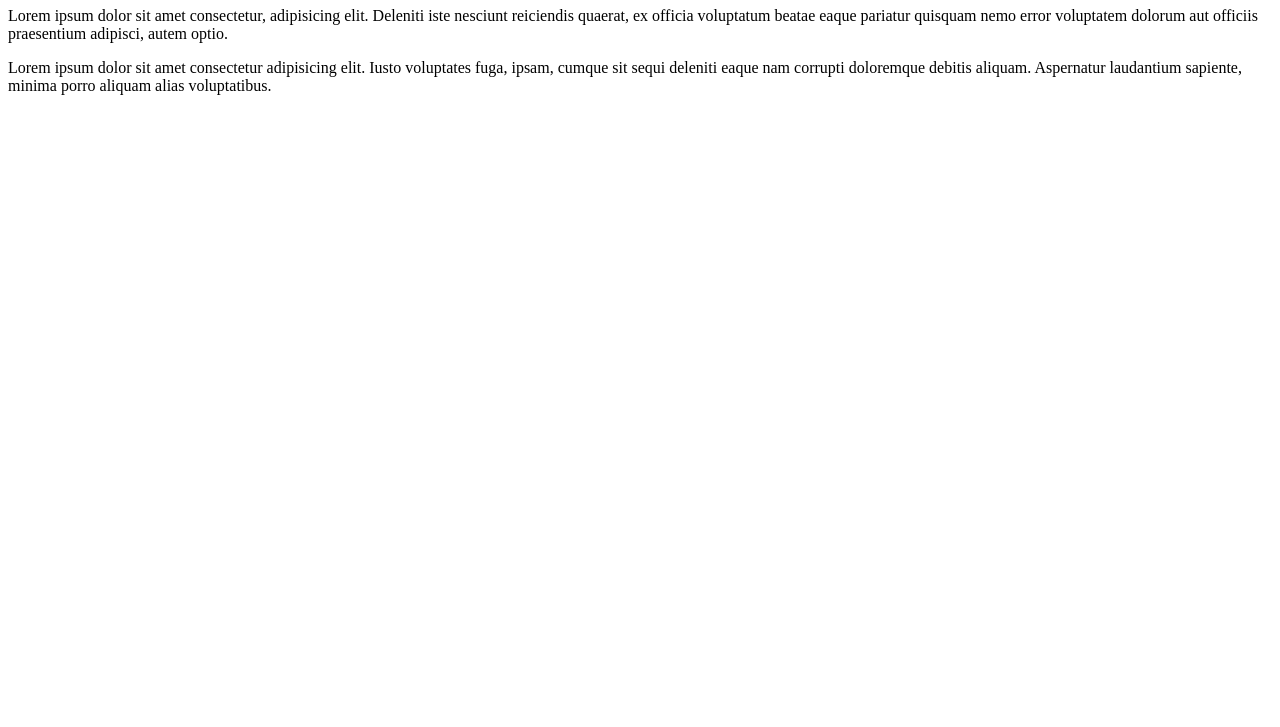
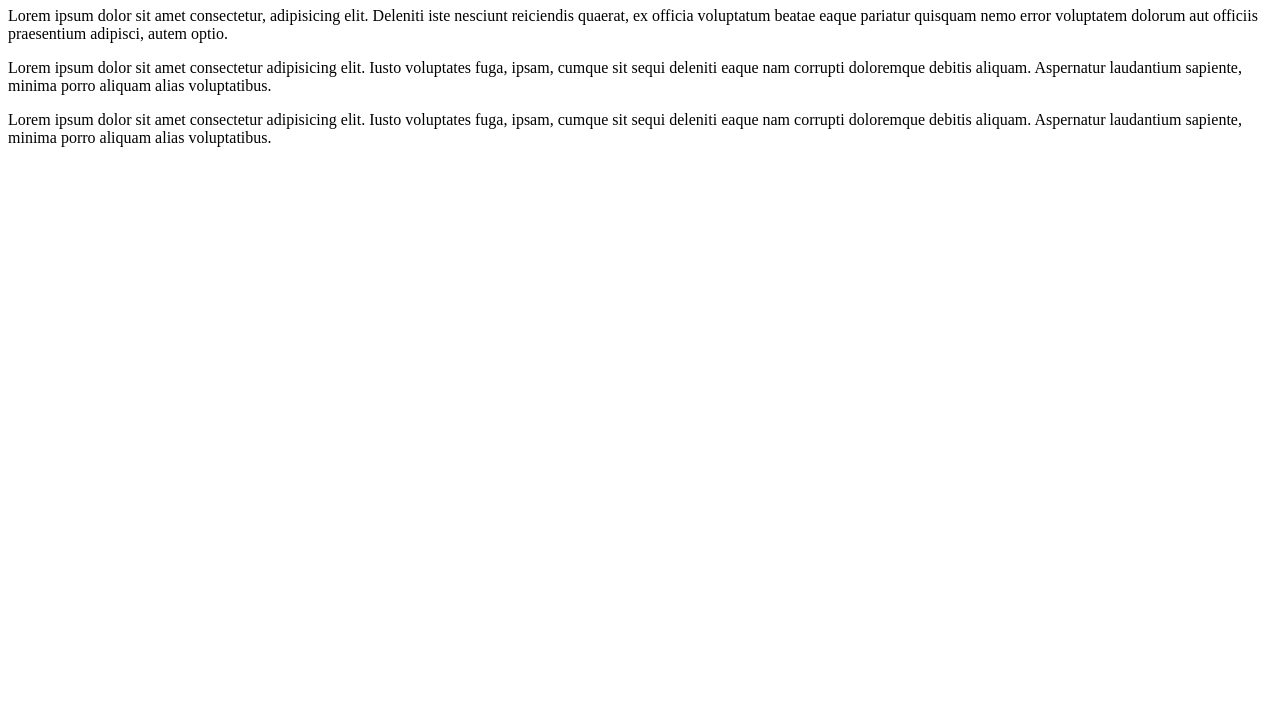
Before and after one commit to bykelaw/web-app, a plain HTML site: page index.html in a window 1280 px wide. Shown: the part 73-800 px from the top of the page. Drawn offline with Linux system fonts and the light colour scheme.

Commit message:
added another paragraph

```diff
--- a/index.html
+++ b/index.html
@@ -15,6 +15,7 @@
     optio.</p>
 
     <p>Lorem ipsum dolor sit amet consectetur adipisicing elit. Iusto voluptates fuga, ipsam, cumque sit sequi deleniti eaque nam corrupti doloremque debitis aliquam. Aspernatur laudantium sapiente, minima porro aliquam alias voluptatibus.</p>
+    <p>Lorem ipsum dolor sit amet consectetur adipisicing elit. Iusto voluptates fuga, ipsam, cumque sit sequi deleniti eaque nam corrupti doloremque debitis aliquam. Aspernatur laudantium sapiente, minima porro aliquam alias voluptatibus.</p>
   <script src="main.js"></script>
 </body>
 
```
